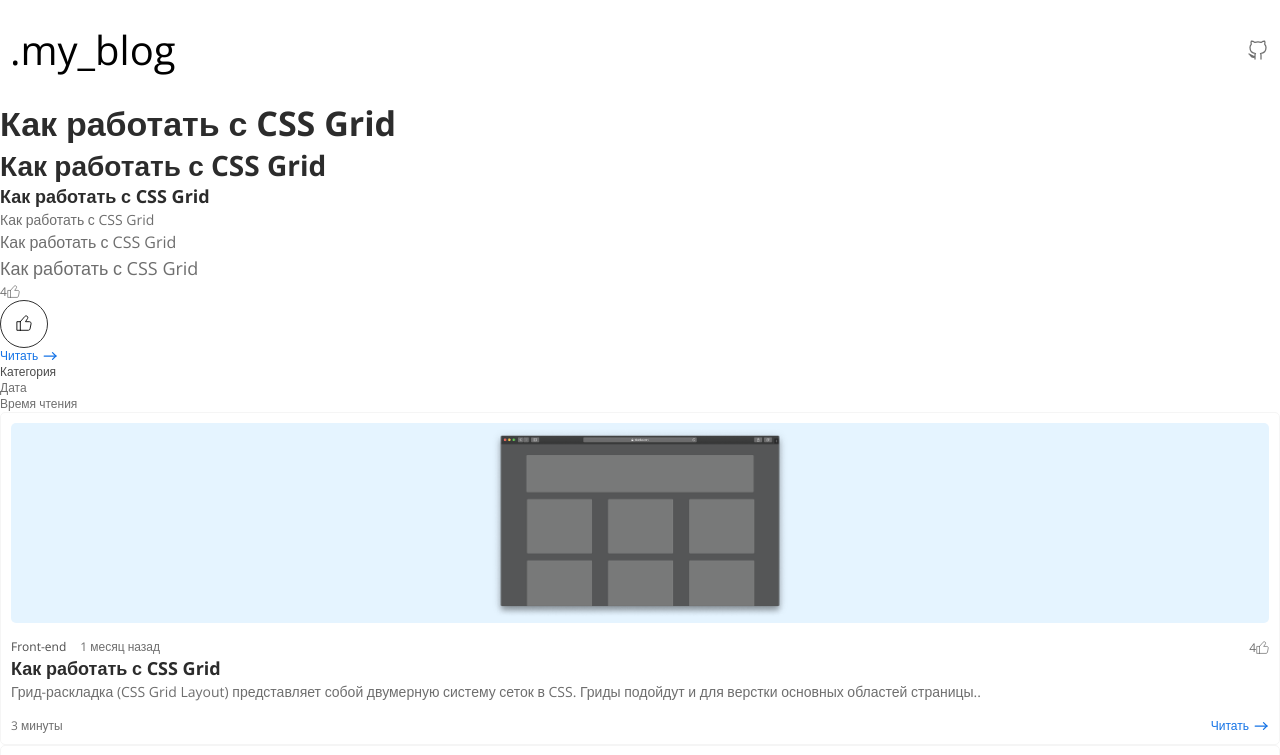
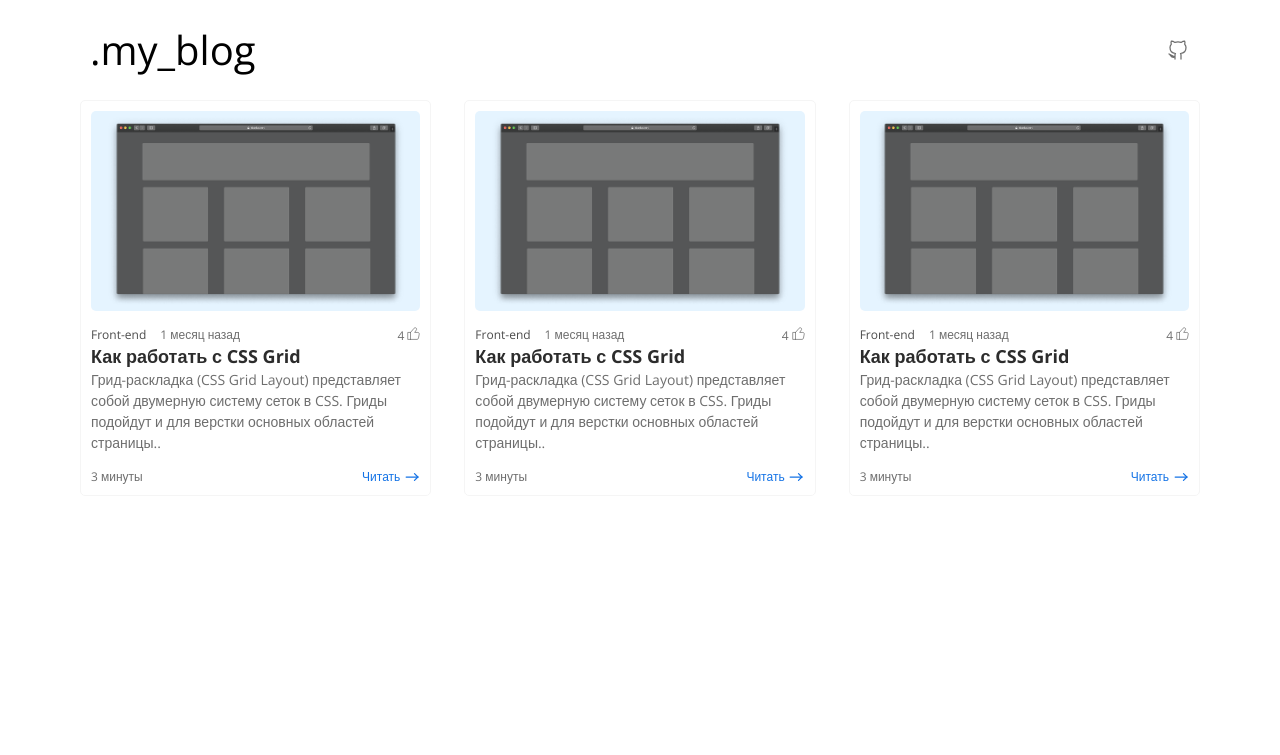
Before and after one commit to Dayana-mak/blog-app-nextjs, a Next.js app: page / in a window 1280 px wide. Shown: the top 755 px of the page. Built offline with nearby package versions, Linux system fonts and the light colour scheme; no server answers.

Commit message:
style: add style for mail layout and PostsList

```diff
--- a/app/globals.css
+++ b/app/globals.css
@@ -29,6 +29,23 @@ body {
   -moz-osx-font-smoothing: grayscale;
 }
 
+.wrapper {
+  display: grid;
+  grid-template-areas:
+      ". header ."
+      ". main .";
+  grid-template-columns: auto minmax(350px, 1120px) auto
+
+}
+
+.header {
+  grid-area: header;
+}
+
+.main {
+  grid-area: main;
+}
+
 * {
   box-sizing: border-box;
   padding: 0;
--- a/app/layout.tsx
+++ b/app/layout.tsx
@@ -22,8 +22,10 @@ export default function RootLayout({
   return (
     <html lang="ru">
       <body className={openSans.variable}>
-        <Header />
-        {children}
+        <div className="wrapper">
+          <Header className="header" />
+          <main className="main">{children}</main>
+        </div>
       </body>
     </html>
   );
--- a/app/page.tsx
+++ b/app/page.tsx
@@ -1,10 +1,11 @@
-import { Htag, LikeCounter, P, Post, PostCard, PostMeta } from '@/components';
+import { PostsList } from '@/components';
 import type { JSX } from 'react';
 
 export default function Home(): JSX.Element {
   return (
     <>
-      <Htag tag="h1">Как работать с CSS Grid</Htag>
+    <PostsList />
+      {/* <Htag tag="h1">Как работать с CSS Grid</Htag>
       <Htag tag="h2">Как работать с CSS Grid</Htag>
       <Htag tag="h3">Как работать с CSS Grid</Htag>
       <P size="s">Как работать с CSS Grid</P>
@@ -48,7 +49,7 @@ export default function Home(): JSX.Element {
         title="Как работать с CSS Grid"
         description="Грид-раскладка (CSS Grid Layout) представляет собой двумерную систему сеток в CSS. Гриды подойдут и для верстки основных областей страницы.."
         imageLink="/PostImage.png"
-      />
+      /> */}
     </>
   );
 }
--- a/components/Header/Header.tsx
+++ b/components/Header/Header.tsx
@@ -4,10 +4,9 @@ import type { JSX } from 'react';
 import styles from './Header.module.css';
 import GitHubIcon from '../../public/github.svg';
 
-export const Header = ({
-}: HeaderProps): JSX.Element => {
+export const Header = ({className, ...props}: HeaderProps): JSX.Element => {
   return (
-    <header className={cn(styles.header)}>
+    <header className={cn(styles.header, className)} {...props}>
       <span>.my_blog</span>
       <GitHubIcon />
     </header>
--- a/components/LikesCounter/LikeCounter.module.css
+++ b/components/LikesCounter/LikeCounter.module.css
@@ -1,6 +1,6 @@
 .likes {
   display: flex;
-  align-items: center;
+  gap: 3px;
   font-size: 12px;
 }
 
--- /dev/null
+++ b/components/PostsList/PostsList.module.css
@@ -0,0 +1,5 @@
+.wrapper {
+  display: grid;
+  grid-template-columns: repeat(auto-fill, minmax(350px, 1fr));
+  gap: 33px;
+}
--- /dev/null
+++ b/components/PostsList/PostsList.props.ts
@@ -0,0 +1,4 @@
+import type { DetailedHTMLProps, HTMLAttributes } from 'react';
+
+export interface PostsListProps extends DetailedHTMLProps<HTMLAttributes<HTMLDivElement>, HTMLDivElement> {
+}
--- /dev/null
+++ b/components/PostsList/PostsList.tsx
@@ -0,0 +1,42 @@
+import type { JSX } from 'react/jsx-dev-runtime';
+import type { PostsListProps } from './PostsList.props';
+import styles from './PostsList.module.css';
+import cn from 'classnames';
+import { PostCard } from '../PostCard/PostCard';
+
+export const PostsList = ({ className }: PostsListProps): JSX.Element => {
+  return (
+    <div className={cn(styles.wrapper, className)}>
+      <PostCard
+              category="Front-end"
+              date="1 месяц назад"
+              likesCount={4}
+              readingTime="3 минуты"
+              link="#"
+              title="Как работать с CSS Grid"
+              description="Грид-раскладка (CSS Grid Layout) представляет собой двумерную систему сеток в CSS. Гриды подойдут и для верстки основных областей страницы.."
+              imageLink="/PostImage.png"
+            />
+            <PostCard
+              category="Front-end"
+              date="1 месяц назад"
+              likesCount={4}
+              readingTime="3 минуты"
+              link="#"
+              title="Как работать с CSS Grid"
+              description="Грид-раскладка (CSS Grid Layout) представляет собой двумерную систему сеток в CSS. Гриды подойдут и для верстки основных областей страницы.."
+              imageLink="/PostImage.png"
+            />
+            <PostCard
+              category="Front-end"
+              date="1 месяц назад"
+              likesCount={4}
+              readingTime="3 минуты"
+              link="#"
+              title="Как работать с CSS Grid"
+              description="Грид-раскладка (CSS Grid Layout) представляет собой двумерную систему сеток в CSS. Гриды подойдут и для верстки основных областей страницы.."
+              imageLink="/PostImage.png"
+            />
+    </div>
+  );
+};
--- a/components/index.ts
+++ b/components/index.ts
@@ -6,3 +6,4 @@ export * from './PostCard/PostCard';
 export * from './Post/Post';
 export * from './LikeButton/LikeButton';
 export * from './Header/Header';
+export * from './PostsList/PostsList';
```
